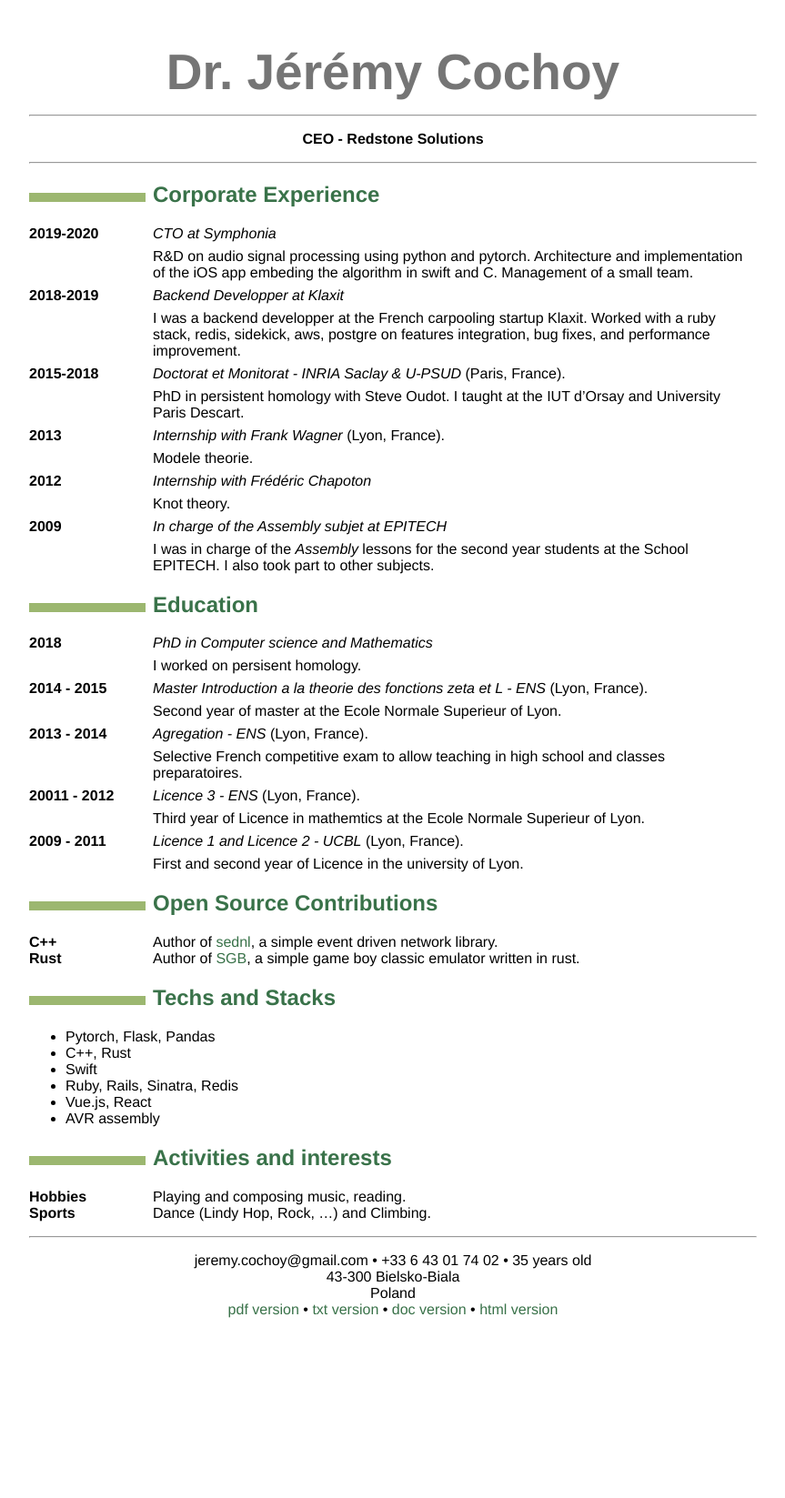
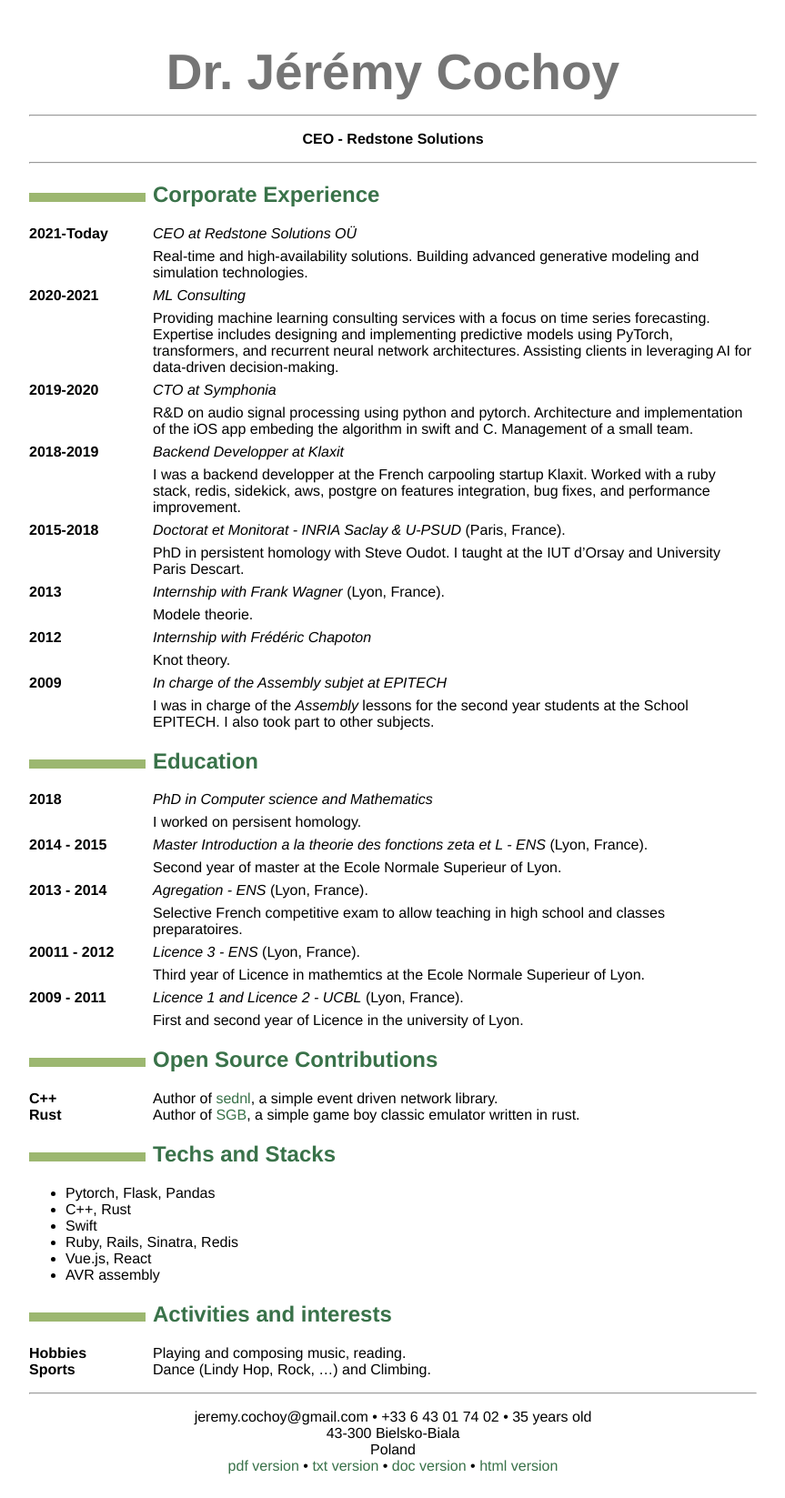
Before and after one commit to jeremycochoy/jeremycochoy.github.io, a Jekyll site: the page resume/index.html, which Jekyll copies as it is, in a window 1280 px wide. Shown: the whole page at 91% size, without its empty margins (208-1071 px from the left). Built offline with Jekyll 4.4.1, drawn with Linux system fonts in a browser that asks for light colours; before the commit the page ends 1475 px from its top, so only the background shows below that.

Commit message:
Add Press page, update resume with Redstone Solutions and ML Consulting
- New /press/ page with AsiaTechDaily article, linked in More dropdown
- Resume: add 2021-Today CEO at Redstone Solutions OÜ
- Resume: split ML Consulting to 2020-2021 (was 2020-Today)
- Updated both .md source and .html

Co-Authored-By: Claude Opus 4.6 (1M context) <noreply@anthropic.com>

```diff
--- a/_includes/navbar.html
+++ b/_includes/navbar.html
@@ -21,6 +21,8 @@
  <li class="dropdown">
    <a href="#" class="dropdown-toggle" data-toggle="dropdown" role="button" aria-haspopup="true" aria-expanded="false">More <span class="caret"></span></a>
    <ul class="dropdown-menu">
+     <li><a href="/press/">Press</a></li>
+     <li role="separator" class="divider"></li>
      <li><a href="/hyper-flop/">Hyper-Flop</a></li>
      <li role="separator" class="divider"></li>
      <li><a href="/pdfs/">PDFs & Talks</a></li>
--- a/resume/index.html
+++ b/resume/index.html
@@ -83,6 +83,14 @@
 <hr />
 <h2 id="corporate-experience">Corporate Experience</h2>
 <dl>
+<dt>2021-Today</dt>
+<dd><p><em>CEO at Redstone Solutions OÜ</em></p>
+<p>Real-time and high-availability solutions. Building advanced generative modeling and simulation technologies.</p>
+</dd>
+<dt>2020-2021</dt>
+<dd><p><em>ML Consulting</em></p>
+<p>Providing machine learning consulting services with a focus on time series forecasting. Expertise includes designing and implementing predictive models using PyTorch, transformers, and recurrent neural network architectures. Assisting clients in leveraging AI for data-driven decision-making.</p>
+</dd>
 <dt>2019-2020</dt>
 <dd><p><em>CTO at Symphonia</em></p>
 <p>R&amp;D on audio signal processing using python and pytorch. Architecture and implementation of the iOS app embeding the algorithm in swift and C. Management of a small team.</p>
```
Also changed, not shown: press/index.md (added, +9 -0 lines), resume/index.md (+6 -1 lines).
